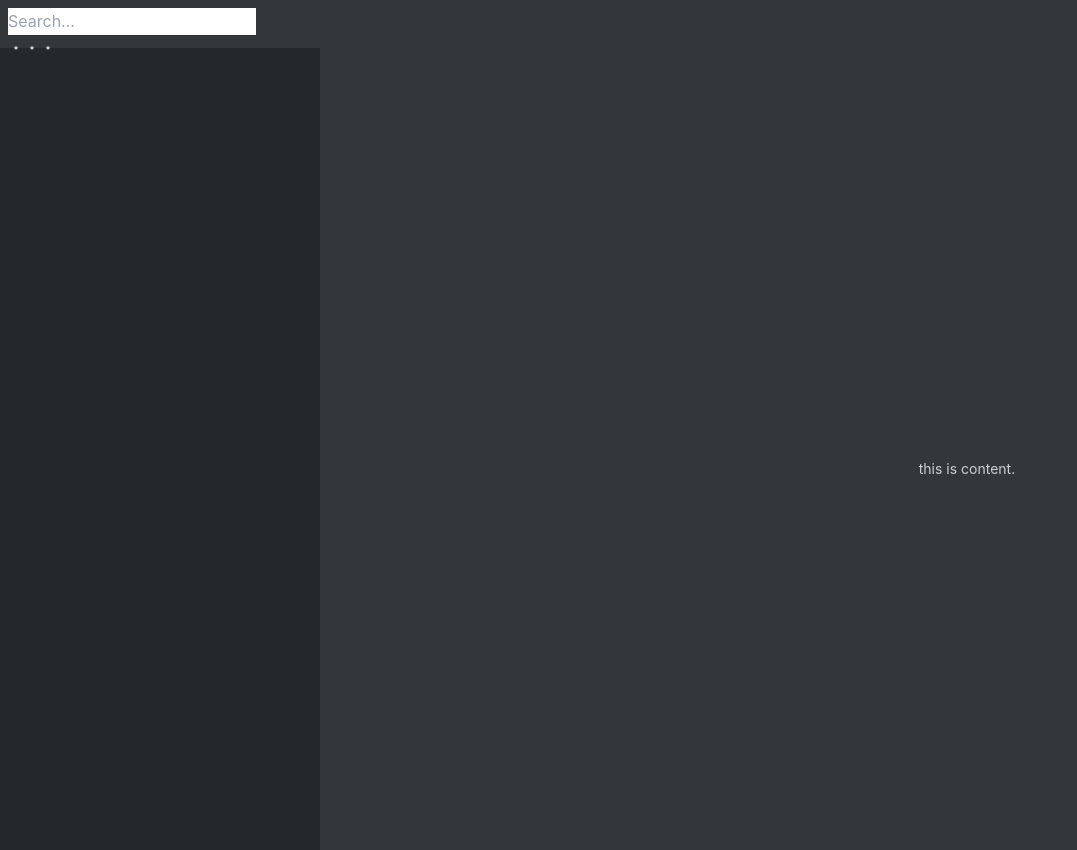
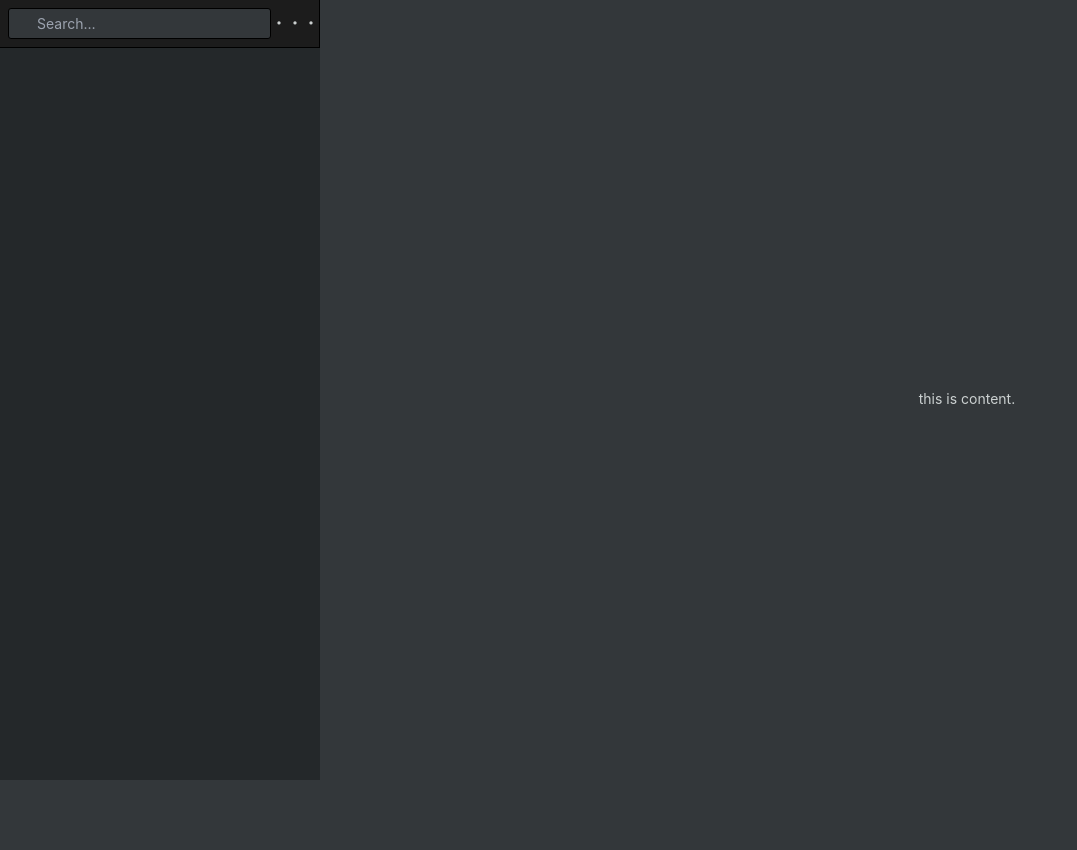
Before and after one commit to bundai223/docbrowser, a React (Vite) app: page / in a window 1280 px wide. Shown: the whole page, without its empty margins (0-1077 px from the left). After the commit the page ends 800 px from the top, so only its background shows below. Built offline with nearby package versions, Linux system fonts and the light colour scheme.

Commit message:
とりあえず検索

```diff
--- a/src/components/Header.css
+++ b/src/components/Header.css
@@ -1,3 +1,17 @@
+.header {
+    position: absolute;
+    z-index: var(--headerZ);
+    top: 0;
+    left: 0;
+    display: -ms-flexbox;
+    display: flex;
+    width: var(--sidebarWidth);
+    height: var(--headerHeight);
+    background: var(--headerBackground);
+    border-bottom: 1px solid var(--headerBorder);
+    border-right: 1px solid var(--headerBorder);
+}
+
 .search {
     -ms-flex: 1 1 auto;
     flex: 1 1 auto;
@@ -8,7 +22,7 @@
 }
 
 .search > input {
-position: relative;
+    position: relative;
     display: block;
     width: 100%;
     height: 100%;
--- a/src/components/Header.tsx
+++ b/src/components/Header.tsx
@@ -1,4 +1,4 @@
-import { FormEvent, useState } from 'react';
+import { ChangeEvent, FormEvent, useState } from 'react';
 import Button from './atom/Button';
 import './Header.css'
 import { invoke } from '@tauri-apps/api';
@@ -20,14 +20,12 @@ function Header(props: Props) {
   // console.log(props)
   const [ search_query, setSearchQuery ] = useState<string>('')
 
-  function onSubmit(e: FormEvent) {
-    if (e.target && e.target instanceof HTMLFormElement) {
-      e.preventDefault();
+  function onChange(e: ChangeEvent<HTMLInputElement>) {
+    const _query = e.currentTarget.value;
+    setSearchQuery(_query);
 
-      // console.log(search_query)
-
-      invoke('search', { word: search_query }).then((docsets) => {
-        if(docsets instanceof Array<string>) {
+    invoke('search', { word: _query }).then((docsets) => {
+      if (docsets instanceof Array<string>) {
         const result: SearchResult[] = docsets.map((word: string) => { return { word: word } })
         if (props.searchHandler) {
           props.searchHandler(result)
@@ -35,11 +33,15 @@ function Header(props: Props) {
       }
     })
   }
+
+  function onSubmit(e: FormEvent) {
+    e.preventDefault();
   }
 
+
   return (
-    <div className="search">
-      <form onSubmit={onSubmit}>
+    <div className="header">
+      <form className="search" onSubmit={onSubmit}>
         <input type="search"
           name="q"
           className="_search-input"
@@ -50,7 +52,7 @@ function Header(props: Props) {
           spellCheck="false"
           maxLength={30}
           aria-label="Search"
-          onChange={(event) => setSearchQuery(event.currentTarget.value)}
+          onChange={onChange}
         >
         </input>
       </form>
```
Also changed, not shown: 2 other files (tests, documents, lock files or other folders). Lines whose indentation alone changed are shown as unchanged.
